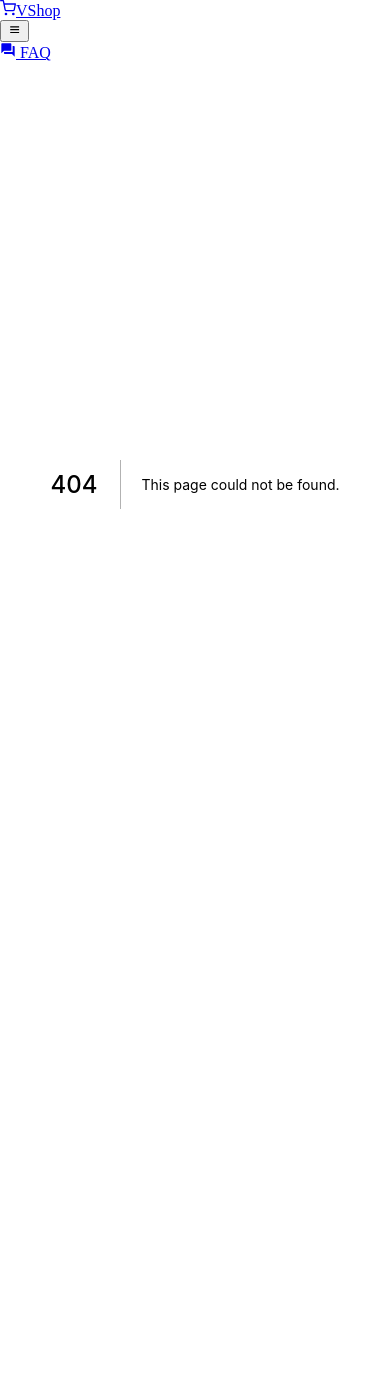
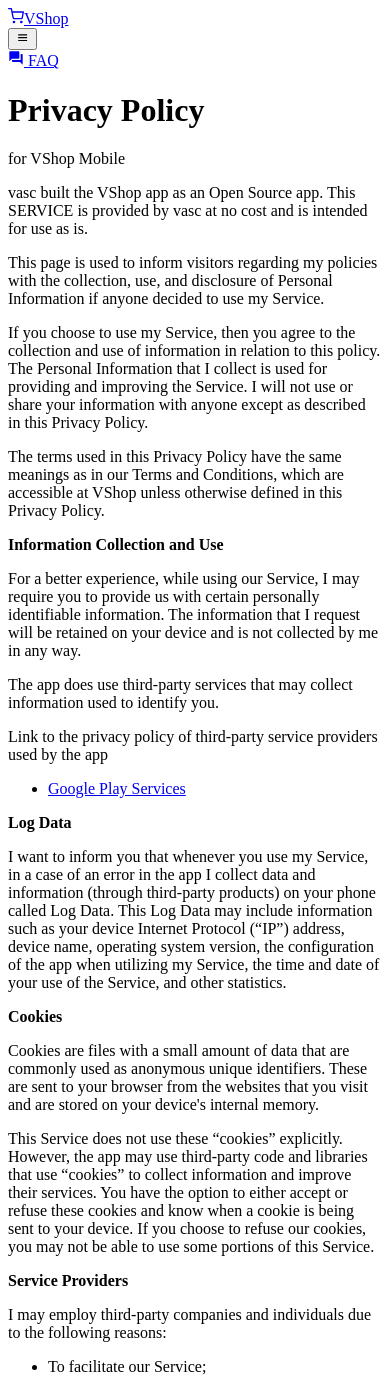
Before and after one commit to VShopApp/landing, a Next.js app: page /privacy in a window 390 px wide. Before the commit this address had no page. Shown: the top 1376 px of the page. Before the commit the page ends 906 px from the top, so only its background shows below. Built offline with nearby package versions, Linux system fonts and the light colour scheme.

Commit message:
add privacy policy for vshop mobile

```diff
--- /dev/null
+++ b/src/pages/privacy.tsx
@@ -0,0 +1,144 @@
+import Head from "next/head";
+
+export default function Privacy() {
+	return (
+		<>
+			<Head>
+				<title>Privacy Policy • VShop</title>
+			</Head>
+			<div className="text-center">
+				<h1 className="text-4xl font-bold mt-5">Privacy Policy</h1>
+				<p className="mb-5">for VShop Mobile</p>
+				<div className="px-72 text-gray-300">
+					<p>
+						vasc built the VShop app as an Open Source app. This SERVICE is provided by vasc at no
+						cost and is intended for use as is.
+					</p>{" "}
+					<p>
+						This page is used to inform visitors regarding my policies with the collection, use, and
+						disclosure of Personal Information if anyone decided to use my Service.
+					</p>{" "}
+					<p>
+						If you choose to use my Service, then you agree to the collection and use of information
+						in relation to this policy. The Personal Information that I collect is used for
+						providing and improving the Service. I will not use or share your information with
+						anyone except as described in this Privacy Policy.
+					</p>{" "}
+					<p>
+						The terms used in this Privacy Policy have the same meanings as in our Terms and
+						Conditions, which are accessible at VShop unless otherwise defined in this Privacy
+						Policy.
+					</p>{" "}
+					<p className="mt-3 text-white">
+						<strong>Information Collection and Use</strong>
+					</p>{" "}
+					<p>
+						For a better experience, while using our Service, I may require you to provide us with
+						certain personally identifiable information. The information that I request will be
+						retained on your device and is not collected by me in any way.
+					</p>{" "}
+					<div>
+						<p>
+							The app does use third-party services that may collect information used to identify
+							you.
+						</p>{" "}
+						<p>Link to the privacy policy of third-party service providers used by the app</p>{" "}
+						<ul>
+							<li>
+								<a
+									href="https://www.google.com/policies/privacy/"
+									target="_blank"
+									rel="noopener noreferrer"
+								>
+									Google Play Services
+								</a>
+							</li>
+						</ul>
+					</div>{" "}
+					<p className="mt-3 text-white">
+						<strong>Log Data</strong>
+					</p>{" "}
+					<p>
+						I want to inform you that whenever you use my Service, in a case of an error in the app
+						I collect data and information (through third-party products) on your phone called Log
+						Data. This Log Data may include information such as your device Internet Protocol (“IP”)
+						address, device name, operating system version, the configuration of the app when
+						utilizing my Service, the time and date of your use of the Service, and other
+						statistics.
+					</p>{" "}
+					<p className="mt-3 text-white">
+						<strong>Cookies</strong>
+					</p>{" "}
+					<p>
+						Cookies are files with a small amount of data that are commonly used as anonymous unique
+						identifiers. These are sent to your browser from the websites that you visit and are
+						stored on your device's internal memory.
+					</p>{" "}
+					<p>
+						This Service does not use these “cookies” explicitly. However, the app may use
+						third-party code and libraries that use “cookies” to collect information and improve
+						their services. You have the option to either accept or refuse these cookies and know
+						when a cookie is being sent to your device. If you choose to refuse our cookies, you may
+						not be able to use some portions of this Service.
+					</p>{" "}
+					<p className="mt-3 text-white">
+						<strong>Service Providers</strong>
+					</p>{" "}
+					<p>I may employ third-party companies and individuals due to the following reasons:</p>{" "}
+					<ul>
+						<li>To facilitate our Service;</li> <li>To provide the Service on our behalf;</li>{" "}
+						<li>To perform Service-related services; or</li>{" "}
+						<li>To assist us in analyzing how our Service is used.</li>
+					</ul>{" "}
+					<p>
+						I want to inform users of this Service that these third parties have access to their
+						Personal Information. The reason is to perform the tasks assigned to them on our behalf.
+						However, they are obligated not to disclose or use the information for any other
+						purpose.
+					</p>{" "}
+					<p className="mt-3 text-white">
+						<strong>Security</strong>
+					</p>{" "}
+					<p>
+						I value your trust in providing us your Personal Information, thus we are striving to
+						use commercially acceptable means of protecting it. But remember that no method of
+						transmission over the internet, or method of electronic storage is 100% secure and
+						reliable, and I cannot guarantee its absolute security.
+					</p>{" "}
+					<p className="mt-3 text-white">
+						<strong>Links to Other Sites</strong>
+					</p>{" "}
+					<p>
+						This Service may contain links to other sites. If you click on a third-party link, you
+						will be directed to that site. Note that these external sites are not operated by me.
+						Therefore, I strongly advise you to review the Privacy Policy of these websites. I have
+						no control over and assume no responsibility for the content, privacy policies, or
+						practices of any third-party sites or services.
+					</p>{" "}
+					<p className="mt-3 text-white">
+						<strong>Children's Privacy</strong>
+					</p>{" "}
+					<div>
+						<p>
+							These Services do not address anyone under the age of 13. I do not knowingly collect
+							personally identifiable information from children under 13 years of age. In the case I
+							discover that a child under 13 has provided me with personal information, I
+							immediately delete this from our servers. If you are a parent or guardian and you are
+							aware that your child has provided us with personal information, please contact me so
+							that I will be able to do the necessary actions.
+						</p>
+					</div>
+					<p className="mt-3 text-white">
+						<strong>Changes to This Privacy Policy</strong>
+					</p>{" "}
+					<p>
+						I may update our Privacy Policy from time to time. Thus, you are advised to review this
+						page periodically for any changes. I will notify you of any changes by posting the new
+						Privacy Policy on this page.
+					</p>{" "}
+					<p className="mt-3 mb-3">This policy is effective as of 2022-04-03</p>{" "}
+				</div>
+			</div>
+		</>
+	);
+}
```
